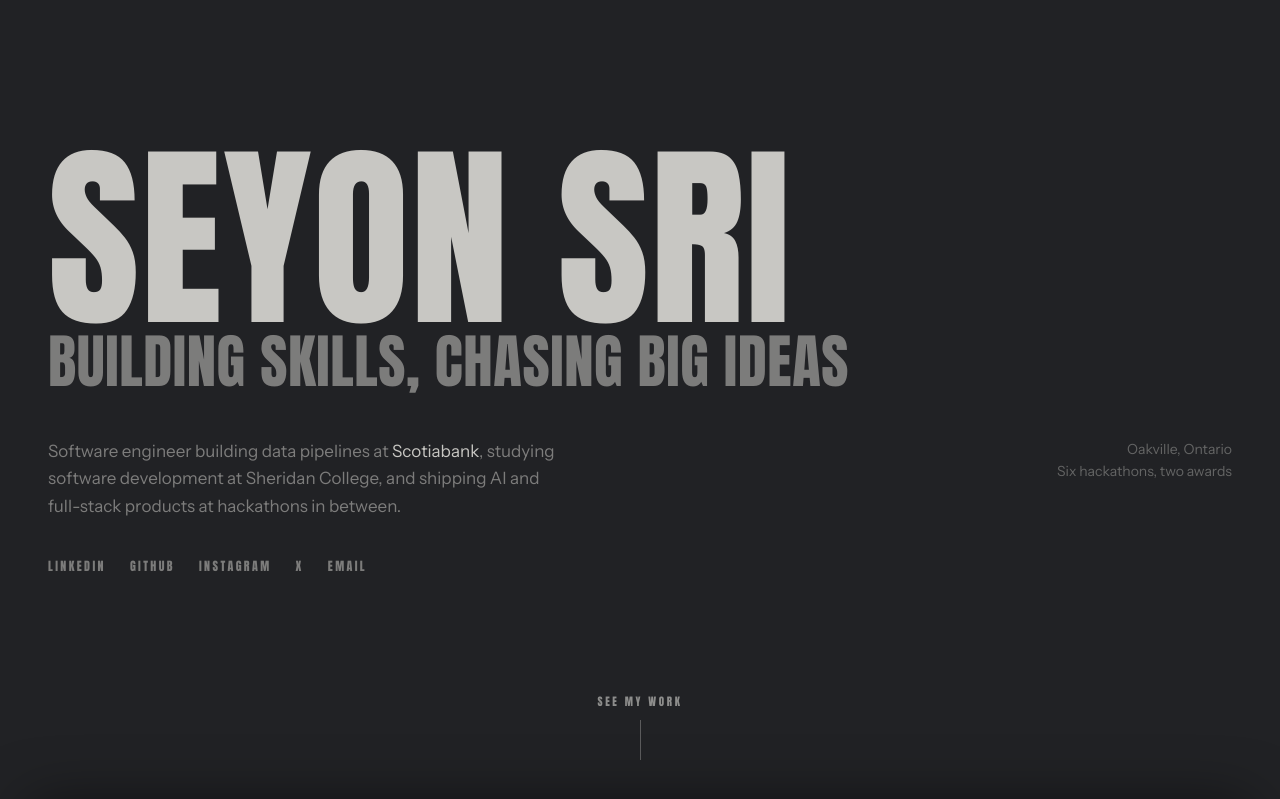
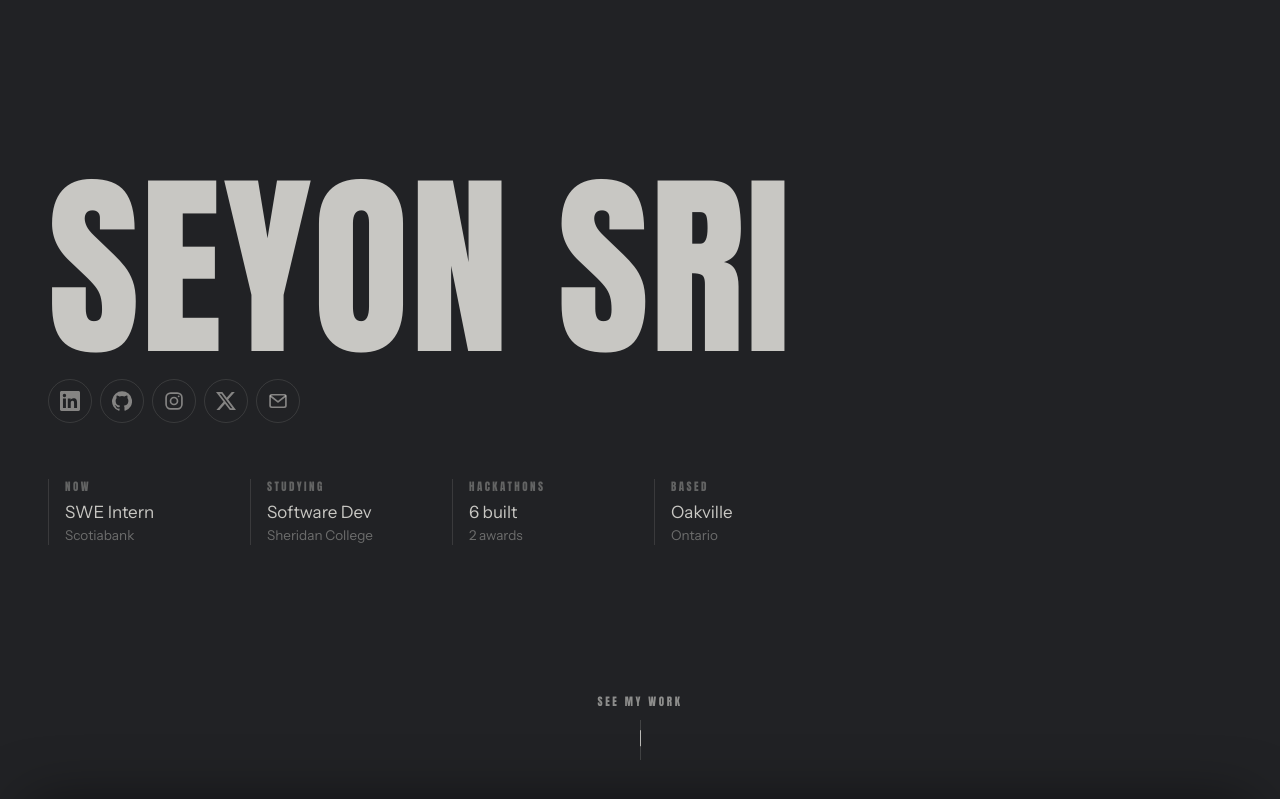
Before and after one commit to S3yon/S3yon.com, a Next.js app: page / in a window 1280 px wide. Shown: the top 799 px of the page. Built offline with nearby package versions, Linux system fonts and the light colour scheme; no server answers.

Commit message:
feat(intro): icon socials under name, at-a-glance notes, animated scroll cue
Drops the tagline and blurb, moves now-playing into a bottom row so it
no longer collides with the scroll cue, and links the cue to the work panel.

```diff
--- a/app/globals.css
+++ b/app/globals.css
@@ -77,12 +77,24 @@
     animation: rise 700ms cubic-bezier(0.16, 1, 0.3, 1) both;
   }
 
+  /* "See my work" cue: a short bright segment runs down the line, on a loop. */
+  @keyframes scroll-cue {
+    0% { transform: translateY(-100%); opacity: 0; }
+    30% { opacity: 1; }
+    100% { transform: translateY(250%); opacity: 0; }
+  }
+
+  .animate-scroll-cue {
+    animation: scroll-cue 1.8s cubic-bezier(0.65, 0, 0.35, 1) 2.2s infinite both;
+  }
+
   @media (prefers-reduced-motion: reduce) {
     .animate-arc,
     .animate-intro-fade,
     .animate-spin-record,
     .animate-bar,
-    .animate-rise {
+    .animate-rise,
+    .animate-scroll-cue {
       animation: none;
     }
   }
--- a/app/layout.tsx
+++ b/app/layout.tsx
@@ -39,7 +39,7 @@ export default function RootLayout({
   return (
     <html
       lang="en"
-      className={`${display.variable} ${heading.variable} ${sans.variable}`}
+      className={`${display.variable} ${heading.variable} ${sans.variable} scroll-smooth`}
     >
       <body className="font-sans antialiased">{children}</body>
     </html>
--- a/app/page.tsx
+++ b/app/page.tsx
@@ -8,7 +8,7 @@ export default function Home() {
       <Intro />
 
       {/* content panel rides up over the intro as you scroll */}
-      <div className="relative z-10 rounded-t-[28px] bg-paper shadow-[0_-24px_60px_-30px_rgba(0,0,0,0.55)] sm:rounded-t-[40px]">
+      <div id="work" className="relative z-10 rounded-t-[28px] bg-paper shadow-[0_-24px_60px_-30px_rgba(0,0,0,0.55)] sm:rounded-t-[40px]">
         <main className="mx-auto max-w-4xl px-5 py-20 sm:px-8 sm:py-28">
           <Feed />
 
--- a/components/Intro.tsx
+++ b/components/Intro.tsx
@@ -1,11 +1,64 @@
 import NowPlaying from './NowPlaying';
 
-const socials = [
-  { name: 'LINKEDIN', url: 'https://www.linkedin.com/in/seyon-sri/' },
-  { name: 'GITHUB', url: 'https://github.com/S3yon' },
-  { name: 'INSTAGRAM', url: 'https://www.instagram.com/s3yon' },
-  { name: 'X', url: 'https://x.com/s3yon_' },
-  { name: 'EMAIL', url: 'mailto:sriskans@sheridancollege.ca' },
+type Social = { name: string; url: string; icon: React.ReactNode };
+
+const svg = (path: React.ReactNode) => (
+  <svg width="20" height="20" viewBox="0 0 24 24" fill="currentColor" aria-hidden>
+    {path}
+  </svg>
+);
+
+const socials: Social[] = [
+  {
+    name: 'LinkedIn',
+    url: 'https://www.linkedin.com/in/seyon-sri/',
+    icon: svg(
+      <path d="M20.45 20.45h-3.56v-5.57c0-1.33-.02-3.04-1.85-3.04-1.85 0-2.14 1.45-2.14 2.94v5.67H9.35V9h3.41v1.56h.05c.48-.9 1.64-1.85 3.37-1.85 3.6 0 4.27 2.37 4.27 5.46v6.28ZM5.34 7.43a2.06 2.06 0 1 1 0-4.13 2.06 2.06 0 0 1 0 4.13ZM7.12 20.45H3.56V9h3.56v11.45ZM22.22 0H1.77C.79 0 0 .77 0 1.73v20.54C0 23.23.79 24 1.77 24h20.45c.98 0 1.78-.77 1.78-1.73V1.73C24 .77 23.2 0 22.22 0Z" />
+    ),
+  },
+  {
+    name: 'GitHub',
+    url: 'https://github.com/S3yon',
+    icon: svg(
+      <path d="M12 .3a12 12 0 0 0-3.8 23.38c.6.12.83-.26.83-.57v-2.02c-3.34.73-4.04-1.61-4.04-1.61-.55-1.39-1.34-1.76-1.34-1.76-1.09-.74.08-.73.08-.73 1.2.09 1.84 1.24 1.84 1.24 1.07 1.83 2.8 1.3 3.49 1 .1-.78.42-1.3.76-1.6-2.67-.3-5.47-1.33-5.47-5.93 0-1.31.47-2.38 1.24-3.22-.14-.3-.54-1.52.1-3.18 0 0 1-.32 3.3 1.23a11.5 11.5 0 0 1 6 0c2.28-1.55 3.29-1.23 3.29-1.23.64 1.66.24 2.88.12 3.18a4.65 4.65 0 0 1 1.23 3.22c0 4.61-2.8 5.63-5.48 5.92.42.36.81 1.1.81 2.22v3.29c0 .32.21.7.82.58A12 12 0 0 0 12 .3Z" />
+    ),
+  },
+  {
+    name: 'Instagram',
+    url: 'https://www.instagram.com/s3yon',
+    icon: (
+      <svg width="20" height="20" viewBox="0 0 24 24" fill="none" stroke="currentColor" strokeWidth="2" aria-hidden>
+        <rect x="2.5" y="2.5" width="19" height="19" rx="5.5" />
+        <circle cx="12" cy="12" r="4.2" />
+        <circle cx="17.6" cy="6.4" r="1.1" fill="currentColor" stroke="none" />
+      </svg>
+    ),
+  },
+  {
+    name: 'X',
+    url: 'https://x.com/s3yon_',
+    icon: svg(
+      <path d="M18.9 1.15h3.68l-8.04 9.19L24 22.85h-7.4l-5.8-7.58-6.63 7.58H.49l8.6-9.83L0 1.15h7.59l5.24 6.93 6.07-6.93Zm-1.29 19.5h2.04L6.48 3.24H4.3l13.31 17.41Z" />
+    ),
+  },
+  {
+    name: 'Email',
+    url: 'mailto:sriskans@sheridancollege.ca',
+    icon: (
+      <svg width="20" height="20" viewBox="0 0 24 24" fill="none" stroke="currentColor" strokeWidth="2" strokeLinecap="round" strokeLinejoin="round" aria-hidden>
+        <rect x="2.5" y="4.5" width="19" height="15" rx="2" />
+        <path d="m3 6 9 7 9-7" />
+      </svg>
+    ),
+  },
+];
+
+// Glanceable facts in place of a paragraph: a micro-label and a short value each.
+const notes = [
+  { label: 'NOW', value: 'SWE Intern', sub: 'Scotiabank' },
+  { label: 'STUDYING', value: 'Software Dev', sub: 'Sheridan College' },
+  { label: 'HACKATHONS', value: '6 built', sub: '2 awards' },
+  { label: 'BASED', value: 'Oakville', sub: 'Ontario' },
 ];
 
 export default function Intro() {
@@ -13,9 +66,6 @@ export default function Intro() {
     <section className="sticky top-0 z-0 h-screen overflow-hidden bg-shell">
       {/* the panel that sweeps up with an arc top, then flattens */}
       <div className="animate-arc absolute inset-0 bg-charcoal" />
-
-      {/* quiet now-playing line, bottom-left */}
-      <NowPlaying />
 
       <div className="relative flex h-full flex-col px-6 py-8 sm:px-12 sm:py-10">
         <div className="flex flex-1 flex-col justify-center">
@@ -26,63 +76,64 @@ export default function Intro() {
             SEYON SRI
           </h1>
 
-          <p
-            className="animate-intro-fade mt-4 font-display text-[clamp(22px,4.6vw,64px)] leading-[0.95] tracking-[0.01em] text-chalk/55"
+          {/* socials, right under the name */}
+          <nav
+            className="animate-intro-fade mt-6 flex items-center gap-2 sm:mt-8"
             style={{ animationDelay: '820ms' }}
-          >
-            BUILDING SKILLS, CHASING BIG IDEAS
-          </p>
-
-          <div className="mt-10 flex flex-col gap-6 sm:mt-12 sm:flex-row sm:items-start sm:justify-between sm:gap-16">
-            <p
-              className="animate-intro-fade max-w-[46ch] text-[16px] leading-relaxed text-chalk/55 sm:text-[17px]"
-              style={{ animationDelay: '1050ms' }}
-            >
-              Software engineer building data pipelines at{' '}
-              <span className="text-chalk">Scotiabank</span>, studying software development
-              at Sheridan College, and shipping AI and full-stack products at hackathons in
-              between.
-            </p>
-
-            <p
-              className="animate-intro-fade shrink-0 text-[14px] leading-relaxed text-chalk/40 sm:text-right"
-              style={{ animationDelay: '1200ms' }}
-            >
-              Oakville, Ontario
-              <br />
-              Six hackathons, two awards
-            </p>
-          </div>
-
-          {/* social links */}
-          <nav
-            className="animate-intro-fade mt-9 flex flex-wrap items-center gap-x-6 gap-y-3"
-            style={{ animationDelay: '1320ms' }}
             aria-label="Elsewhere"
           >
             {socials.map((social) => (
               <a
                 key={social.name}
                 href={social.url}
+                aria-label={social.name}
+                title={social.name}
                 target={social.url.startsWith('mailto:') ? undefined : '_blank'}
                 rel={social.url.startsWith('mailto:') ? undefined : 'noopener noreferrer'}
-                className="font-display text-[12px] tracking-[0.2em] text-chalk/55 transition-colors hover:text-chalk"
+                className="grid h-11 w-11 place-items-center rounded-full border border-chalk/15 text-chalk/60 transition-all duration-300 hover:-translate-y-0.5 hover:border-chalk/45 hover:text-chalk"
               >
-                {social.name}
+                {social.icon}
               </a>
             ))}
           </nav>
+
+          {/* at-a-glance notes */}
+          <dl className="mt-10 grid max-w-3xl grid-cols-2 gap-x-6 gap-y-6 sm:mt-14 sm:gap-x-10 lg:grid-cols-4">
+            {notes.map((note, i) => (
+              <div
+                key={note.label}
+                className="animate-intro-fade border-l border-chalk/15 pl-4"
+                style={{ animationDelay: `${1050 + i * 90}ms` }}
+              >
+                <dt className="font-display text-[11px] tracking-[0.22em] text-chalk/40">
+                  {note.label}
+                </dt>
+                <dd className="mt-1.5 text-[16px] leading-tight text-chalk sm:text-[17px]">
+                  {note.value}
+                </dd>
+                <dd className="mt-0.5 text-[13.5px] text-chalk/45">{note.sub}</dd>
+              </div>
+            ))}
+          </dl>
         </div>
 
-        {/* scroll cue */}
-        <div
-          className="animate-intro-fade flex shrink-0 flex-col items-center gap-2.5"
-          style={{ animationDelay: '1450ms' }}
-        >
-          <span className="font-display text-[11px] tracking-[0.24em] text-chalk/65">
-            SEE MY WORK
-          </span>
-          <span className="block h-10 w-px bg-chalk/35" aria-hidden />
+        {/* bottom row: now playing on the left, scroll cue centred; stacks on mobile */}
+        <div className="grid shrink-0 items-end gap-5 sm:grid-cols-[1fr_auto_1fr]">
+          <a
+            href="#work"
+            className="animate-intro-fade group flex flex-col items-center gap-2.5 sm:col-start-2 sm:row-start-1"
+            style={{ animationDelay: '1450ms' }}
+          >
+            <span className="font-display text-[11px] tracking-[0.24em] text-chalk/65 transition-colors group-hover:text-chalk">
+              SEE MY WORK
+            </span>
+            <span className="relative block h-10 w-px overflow-hidden bg-chalk/20" aria-hidden>
+              <span className="animate-scroll-cue absolute inset-x-0 top-0 h-4 bg-chalk" />
+            </span>
+          </a>
+          <div className="min-w-0 sm:col-start-1 sm:row-start-1">
+            <NowPlaying />
+          </div>
         </div>
       </div>
     </section>
--- a/components/NowPlaying.tsx
+++ b/components/NowPlaying.tsx
@@ -37,10 +37,10 @@ export default function NowPlaying() {
       href={track.songUrl}
       target="_blank"
       rel="noopener noreferrer"
-      className="animate-intro-fade group absolute bottom-7 left-6 z-10 flex max-w-[min(70vw,420px)] items-center gap-2.5 sm:bottom-9 sm:left-12"
+      className="animate-intro-fade group flex max-w-full items-center justify-center gap-2.5 sm:max-w-[420px] sm:justify-start"
       style={{ animationDelay: '1600ms' }}
     >
-      <span className="flex h-3 items-end gap-[2px]" aria-hidden>
+      <span className="flex h-3 shrink-0 items-end gap-[2px]" aria-hidden>
         {[0, 1, 2].map((i) => (
           <span
             key={i}
```
